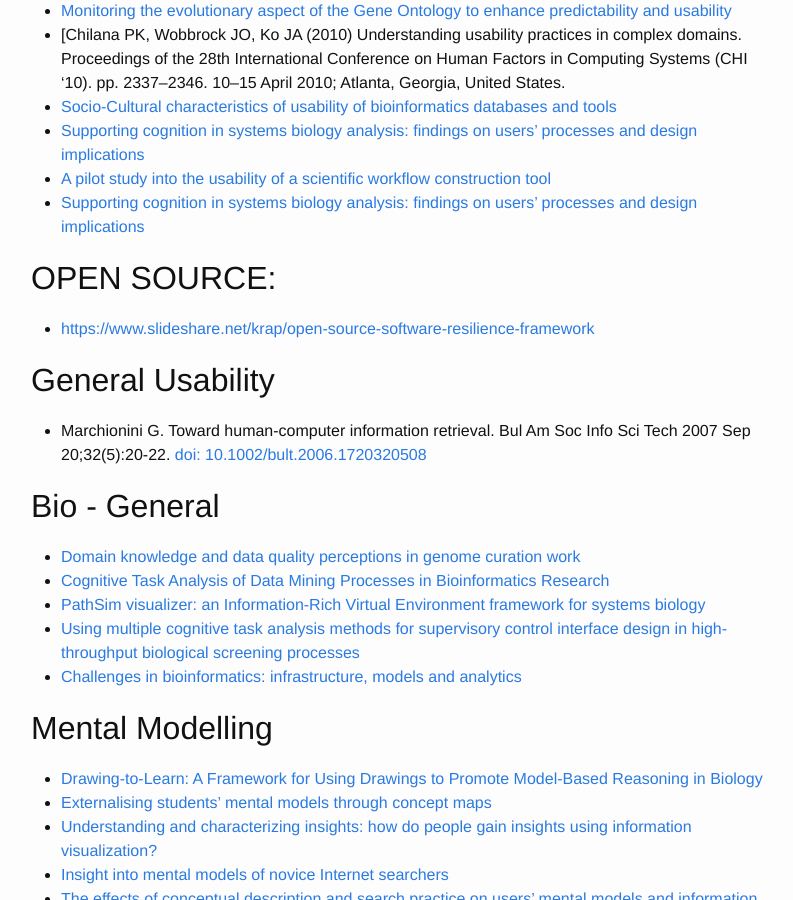
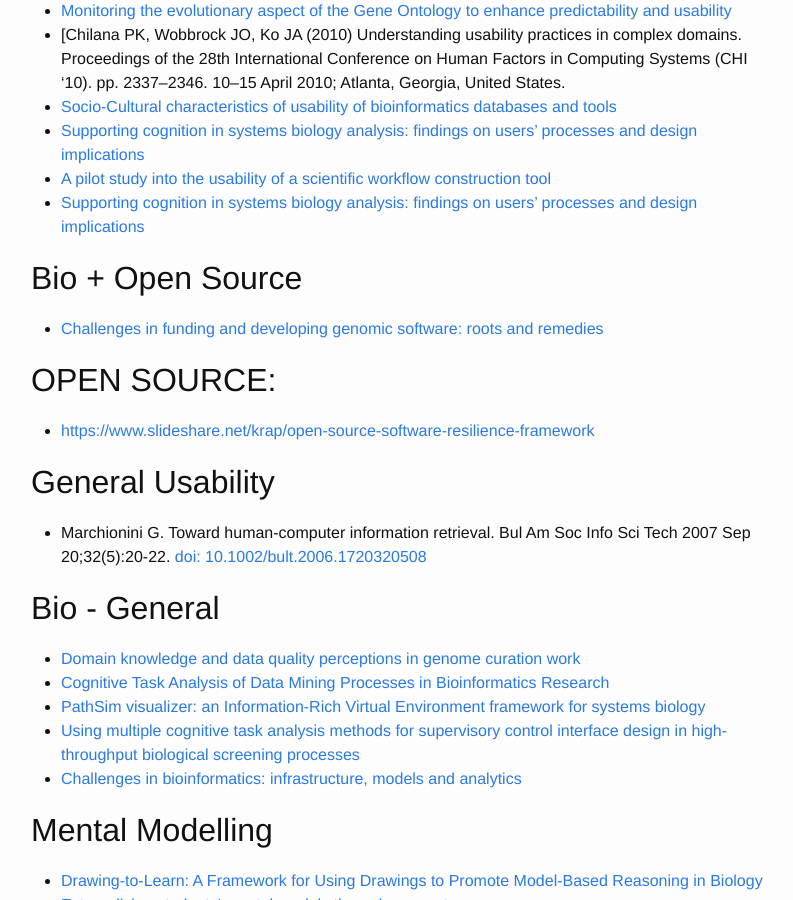
Before and after one commit to yochannah/omgscience, a Jekyll site: the page built from tbr-pile/index.md, in a window 1280 px wide and 900 px high, scrolled down 339 px. Shown: the whole window, without its empty margins (239-1032 px from the left). Built offline with Jekyll 4.4.1, drawn with Linux system fonts in a browser that asks for light colours.

Commit message:
Update tbr-pile/index.md

```diff
--- a/tbr-pile/index.md
+++ b/tbr-pile/index.md
@@ -18,6 +18,10 @@ TBR:
 - [Supporting cognition in systems biology analysis: findings on users' processes and design implications](http://j-biomed-discovery.biomedcentral.com/articles/10.1186/1747-5333-4-2)
 - [A pilot study into the usability of a scientific workflow construction tool](http://dspace.ucalgary.ca/handle/1880/46486)
 - [Supporting cognition in systems biology analysis: findings on users' processes and design implications](http://j-biomed-discovery.biomedcentral.com/articles/10.1186/1747-5333-4-2)
+
+## Bio + open source
+
+- [Challenges in funding and developing genomic software: roots and remedies](https://genomebiology.biomedcentral.com/articles/10.1186/s13059-019-1763-7)
 
 ## OPEN SOURCE:
 
```
